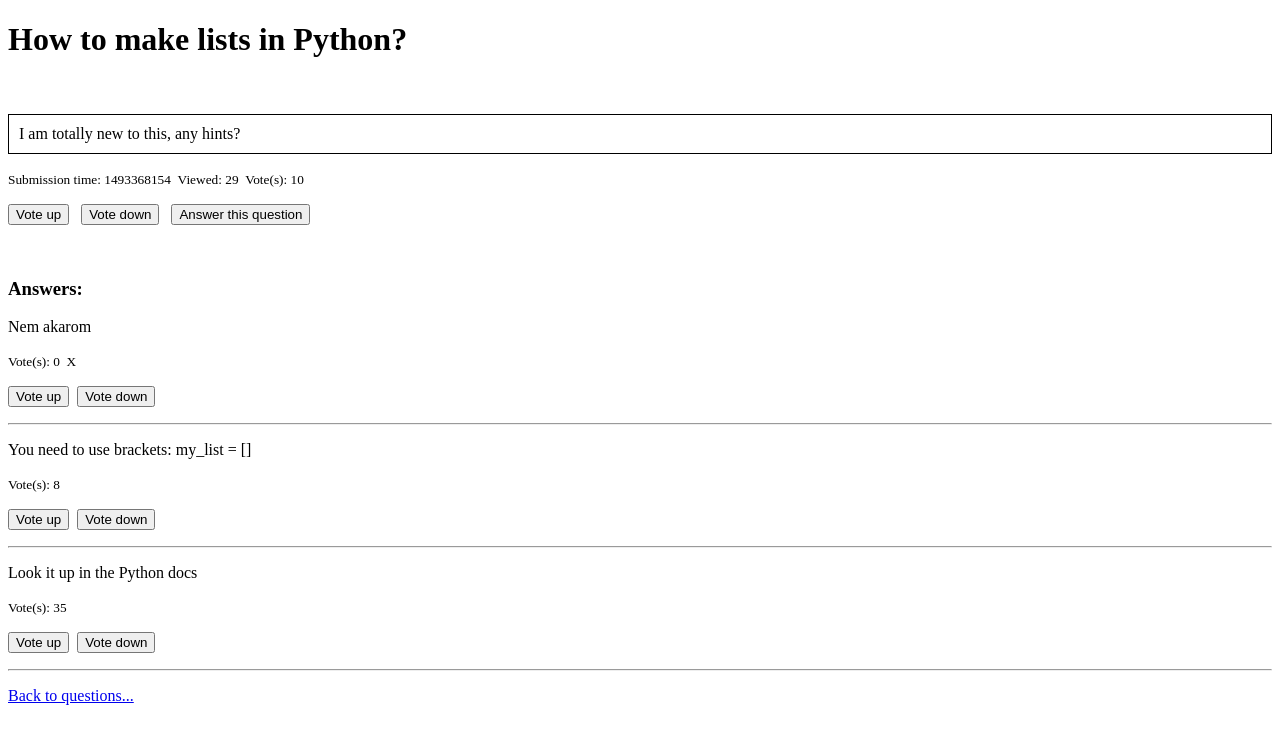
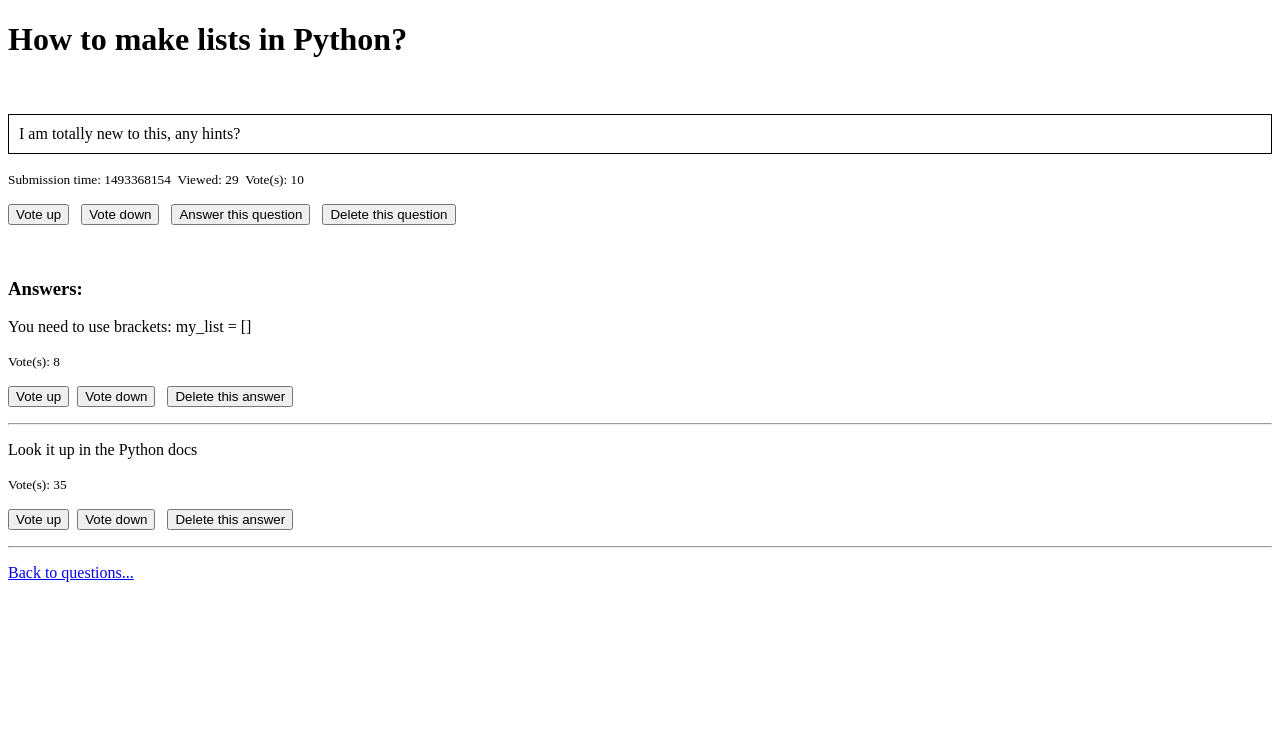
Before and after one commit to CodecoolGlobal/ask-mate-3-python-Gezow, a Flask app: page /question/1 in a window 1280 px wide. Shown: the top 744 px of the page. Run offline with Flask 2, Linux system fonts and the light colour scheme; some libraries are stand-ins or nearby versions.

Commit message:
"Team programming: Added delete question and delete answer and server.py functions to it"

```diff
--- a/sample_data/answer.csv
+++ b/sample_data/answer.csv
@@ -1,4 +1,3 @@
 id,submission_time,vote_number,question_id,message,image
 1,1493398154,8,1,You need to use brackets: my_list = [],
 2,1493088154,35,1,Look it up in the Python docs,
-hh91znIF++,2021-04-20 17:28:07,0,1,Nem akarom,X
--- a/server.py
+++ b/server.py
@@ -86,6 +86,29 @@ def add_answer(question_id):
         return redirect("/question/" + question_id)
     return render_template("add-answer.html", question_id=question_id)
 
+@app.route('/question/<question_id>/delete_question')
+def delete_question(question_id):
+    target_question = [question for question in questions if question['id'] == question_id][0]
+    questions.remove(target_question)
+    connection.write_data_in_file(data_manager.QUESTION_FILE_PATH, questions, question_headers)
+
+    for answer in answers:
+        if answer['question_id'] == question_id:
+            answers.remove(answer)
+    connection.write_data_in_file(data_manager.ANSWER_FILE_PATH, answers, answer_headers)
+
+    return redirect("/")
+
+
+@app.route('/answer/<answer_id>/delete_answer')
+def delete_answer(answer_id):
+    target_answer = [answer for answer in answers if answer['id'] == answer_id][0]
+    answers.remove(target_answer)
+    connection.write_data_in_file(data_manager.ANSWER_FILE_PATH, answers, answer_headers)
+    question_id = target_answer['question_id']
+    return redirect("/question/" + question_id)
+
+
 
 if __name__ == "__main__":
     app.run(
--- a/templates/question.html
+++ b/templates/question.html
@@ -7,14 +7,16 @@
     <p>
         <button onclick="window.location.href='/question/{{ question_id }}/vote_up';">Vote up</button>&nbsp;&nbsp;
         <button onclick="window.location.href='/question/{{ question_id }}/vote_down';">Vote down</button>&nbsp;&nbsp;
-        <button onclick="window.location.href='/question/{{ question_id }}/new_answer';">Answer this question</button>
+        <button onclick="window.location.href='/question/{{ question_id }}/new_answer';">Answer this question</button>&nbsp;&nbsp;
+        <button onclick="window.location.href='/question/{{ question_id }}/delete_question';">Delete this question</button>
     </p>
     <br/>
     <h3><strong>Answers:</strong></h3>
       {% for answer in answers %}
         <p>{{answer['message']}}</p>
         <p><small>Vote(s): {{answer['vote_number']}}&nbsp;&nbsp;{{answer['image']}}</small></p>
-        <p><button onclick="window.location.href='/answer/{{ answer['id'] }}/vote_up';">Vote up</button>&nbsp;&nbsp;<button onclick="window.location.href='/answer/{{ answer['id'] }}/vote_down';">Vote down</button></p>
+        <p><button onclick="window.location.href='/answer/{{ answer['id'] }}/vote_up';">Vote up</button>&nbsp;&nbsp;<button onclick="window.location.href='/answer/{{ answer['id'] }}/vote_down';">Vote down</button>&nbsp;&nbsp;
+        <button onclick="window.location.href='/answer/{{ answer['id'] }}/delete_answer';">Delete this answer</button></p>
         <hr>
       {% endfor %}
     <p><a href="/">Back to questions...</a></p>
```
